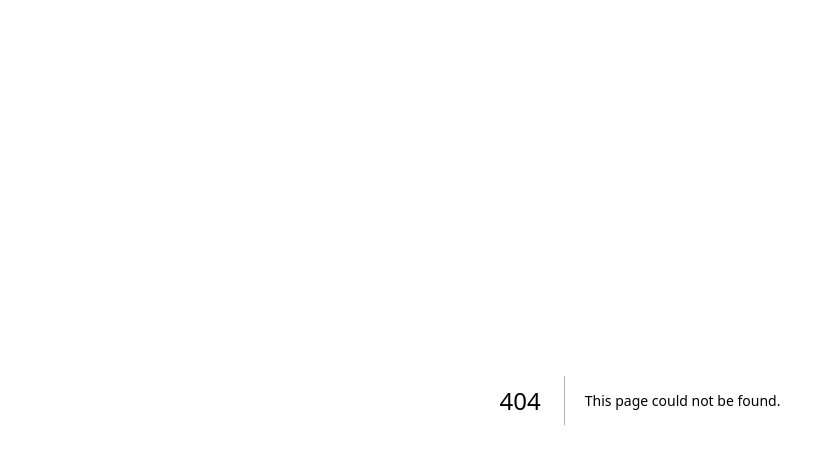
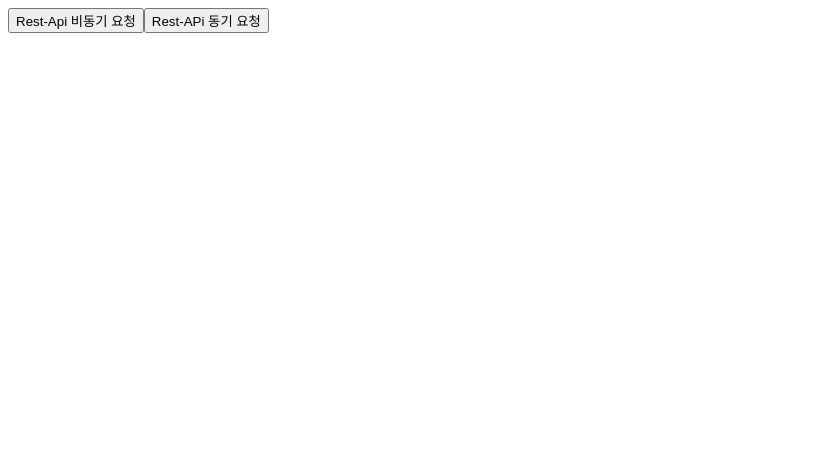
Before and after one commit to Lee-Dongwook/Inflearn_CodeCamp, a Next.js app in the folder class/: page /section04/rest-get in a window 1280 px wide. Before the commit this address had no page. Shown: the top 464 px of the page, without its empty margins (0-835 px from the left). Built offline with nearby package versions, Linux system fonts and the light colour scheme.

Commit message:
feat : rest-api get 통신

```diff
--- /dev/null
+++ b/class/src/app/section04/rest-get/page.tsx
@@ -0,0 +1,31 @@
+import React from "react";
+import axios from "axios";
+
+type Data = {
+  id: number;
+  title: string;
+  content: string;
+  createdAt: string;
+  updatedAt: string;
+  UserId: string;
+};
+
+export default function RestGetPage() {
+  const onClickAsync = () => {
+    const result = axios.get("https://koreanjson.com/posts/1");
+    console.log(result); // Promise
+  };
+
+  const onClickSync = async () => {
+    const result = await axios.get("https://koreanjson.com/posts/1");
+    console.log(result); // Real Data
+    console.log((result.data satisfies Data).title);
+  };
+
+  return (
+    <div>
+      <button onClick={onClickAsync}>Rest-Api 비동기 요청</button>
+      <button onClick={onClickSync}>Rest-APi 동기 요청</button>
+    </div>
+  );
+}
```
